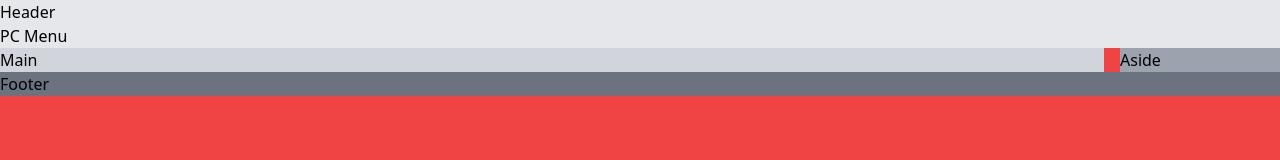
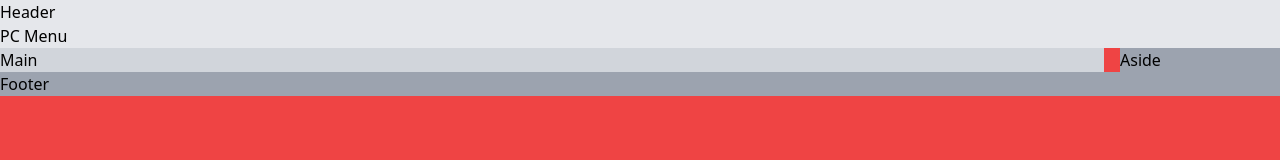
Before and after one commit to Gentz-1997/MyTailwindCSS, a plain HTML site: page index.html in a window 1280 px wide. Drawn offline with nearby package versions, Linux system fonts and the light colour scheme.

Commit message:
Update index.html
footer bg-color is changed

```diff
--- a/index.html
+++ b/index.html
@@ -17,7 +17,7 @@
     <aside class="bg-gray-400 sm:w-40">Aside</aside>
   </div>
 
-  <footer class="bg-gray-500">Footer</footer>
+  <footer class="bg-gray-400">Footer</footer>
   <!-- <h1 class="text-center text-4xl font-bold text-red-500 opacity-50">Hello</h1>
   <button class="bg-orange-400 text-white m-4 py-2 px-4 rounded-full shadow-black/30 shadow-md hover:opacity-80 transition duration-500 active:translate-y-1">buy now</button> -->
   <!-- <div class="bg-red-400 w-20 h-20 border-solid border-gray-200 border-8">Box-1</div>
```
